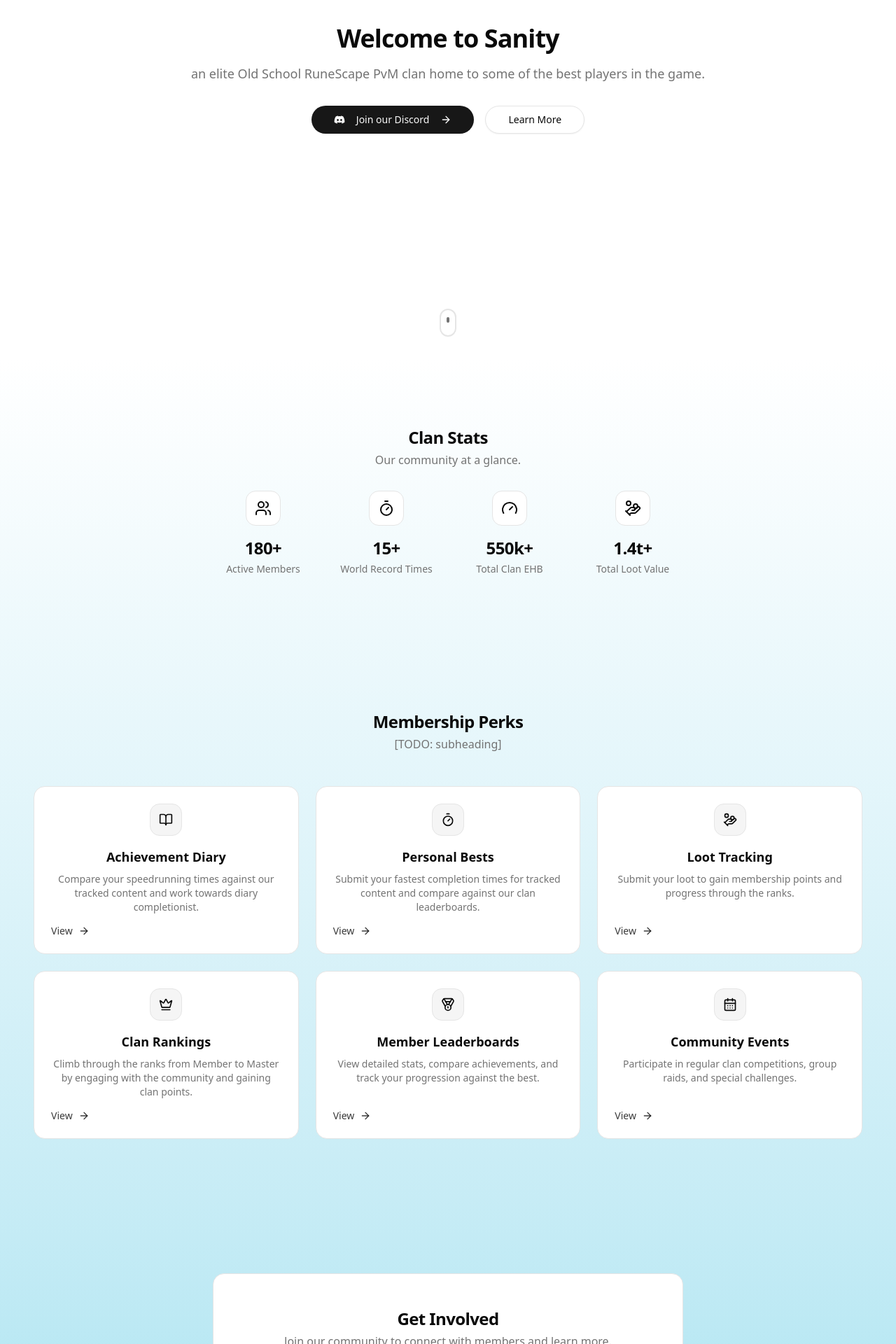
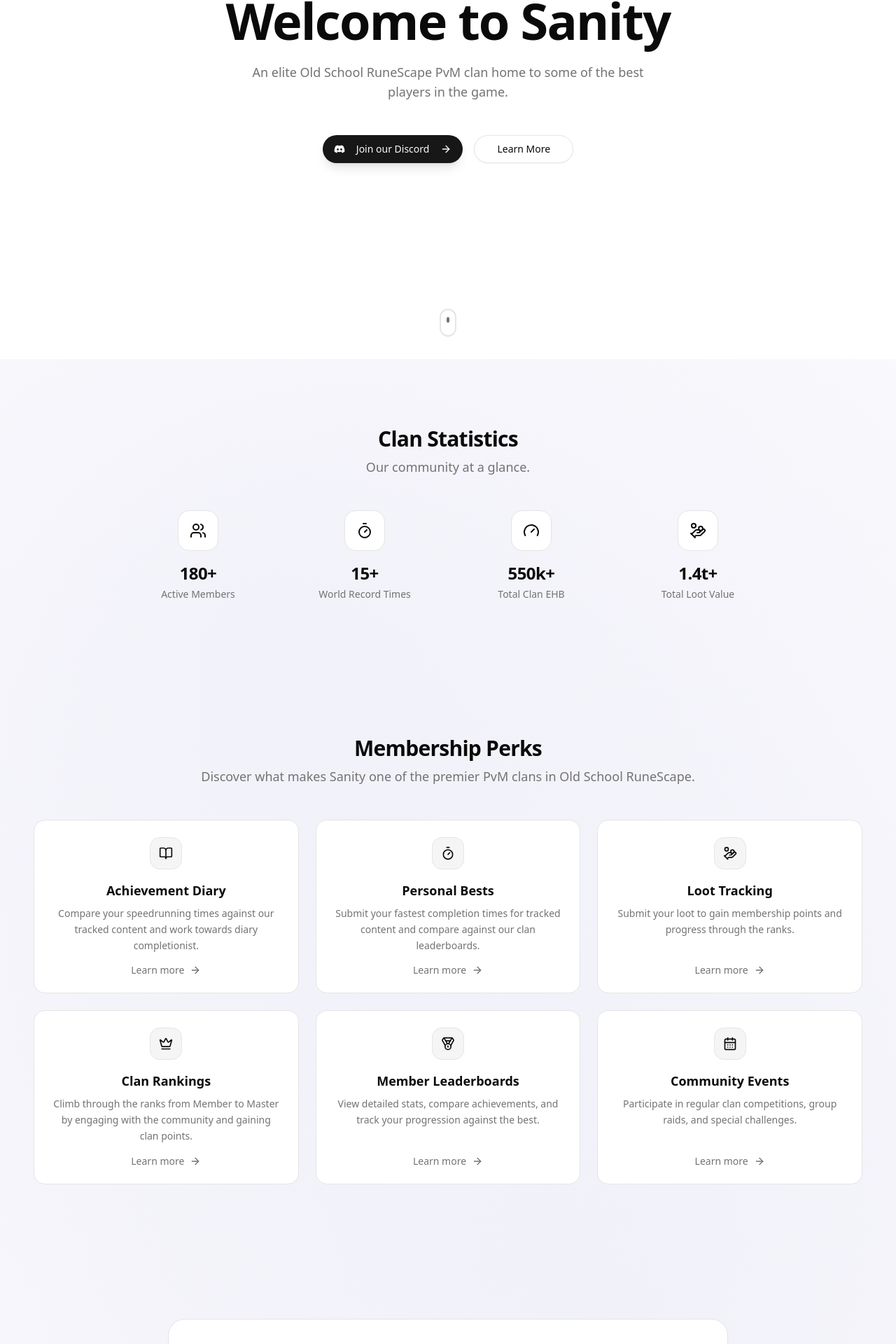
Before and after one commit to nednella/sanity, a React (Vite) app in the folder apps/web/: page / in a window 1280 px wide. Shown: the part 287-2207 px from the top of the page at 70% size. Built offline with nearby package versions, Linux system fonts and the light colour scheme; no server answers.

Commit message:
Refine landing page - 1st pass

```diff
--- a/apps/web/src/components/landing/background-gradient.tsx
+++ b/apps/web/src/components/landing/background-gradient.tsx
@@ -6,7 +6,11 @@ export function BackgroundGradient({ children, ...props }: Readonly<Props>) {
             className="relative"
             {...props}
         >
-            <div className="from-background absolute inset-0 z-[-1] bg-linear-to-b to-cyan-500/40" />
+            {/* Subtle gradient overlay */}
+            <div className="from-background via-background to-muted/10 absolute inset-0 z-[-1] bg-gradient-to-b" />
+            {/* Decorative gradient accents */}
+            <div className="absolute inset-0 z-[-1] bg-[radial-gradient(circle_at_30%_20%,rgba(120,119,198,0.08),transparent_100%)]" />
+            <div className="absolute inset-0 z-[-1] bg-[radial-gradient(circle_at_70%_80%,rgba(120,119,198,0.08),transparent_100%)]" />
             {children}
         </div>
     )
--- a/apps/web/src/components/landing/cta.tsx
+++ b/apps/web/src/components/landing/cta.tsx
@@ -1,3 +1,4 @@
+import { ArrowRight } from "lucide-react"
 import { motion } from "motion/react"
 
 import { DiscordLogo } from "@/components/logos/discord-logo"
@@ -9,22 +10,22 @@ import { Lead } from "@/lib/ui/components/typography/lead"
 
 export function Cta() {
     return (
-        <Container className="max-w-3xl pt-24 pb-48 text-center">
+        <Container className="max-w-4xl pt-24 pb-48 text-center">
             <motion.div
-                viewport={{ once: true }}
-                initial={{ opacity: 0 }}
-                whileInView={{ opacity: 1 }}
-                transition={{ duration: 1, delay: 0.1 }}
+                viewport={{ once: true, margin: "-100px" }}
+                initial={{ opacity: 0, y: 30 }}
+                whileInView={{ opacity: 1, y: 0 }}
+                transition={{ duration: 0.6, ease: "easeOut" }}
             >
-                <div className="bg-background hover:border-foreground/20 rounded-2xl border p-12">
-                    <H3 className="mb-1">Get Involved</H3>
-                    <Lead className="text-md mb-8">Join our community to connect with members and learn more.</Lead>
-                    <div className="flex flex-col justify-center gap-4 sm:flex-row">
+                <div className="bg-background hover:border-foreground/20 hover:shadow-lg rounded-3xl border p-12 transition-all duration-300 sm:p-16">
+                    <H3 className="mb-2 text-3xl">Think You're Ready to Join?</H3>
+                    <Lead className="text-lg mb-8">Join our community, connect with members and learn more.</Lead>
+                    <div className="flex flex-col items-center justify-center gap-4 sm:flex-row">
                         <Button
                             asChild
                             size="lg"
                             variant="custom"
-                            className="rounded-full bg-[#5865F2] px-8! text-white hover:opacity-90 md:w-fit"
+                            className="group w-full rounded-full bg-[#5865F2] px-8 shadow-lg text-white hover:bg-[#4752C4] hover:shadow-xl sm:w-auto"
                         >
                             <a
                                 href="https://discord.gg/sanity"
@@ -33,21 +34,23 @@ export function Cta() {
                             >
                                 <DiscordLogo className="mr-2 size-4 fill-white" />
                                 <span>Join our Discord</span>
+                                <ArrowRight className="ml-2 size-4 transition-transform group-hover:translate-x-1" />
                             </a>
                         </Button>
                         <Button
                             asChild
                             size="lg"
                             variant="outline"
-                            className="rounded-full px-8! transition-none hover:opacity-90 md:w-fit"
+                            className="group w-full rounded-full transition-none px-8 hover:bg-accent sm:w-auto"
                         >
                             <a
                                 href="https://twitter.com/sanityosrs"
                                 target="_blank"
                                 rel="noopener noreferrer"
                             >
-                                <TwitterLogo className="fill-text-foreground mr-2 size-4" />
+                                <TwitterLogo className="mr-2 size-4 fill-foreground" />
                                 <span>Follow us on X</span>
+                                <ArrowRight className="ml-2 size-4 transition-transform group-hover:translate-x-1" />
                             </a>
                         </Button>
                     </div>
--- a/apps/web/src/components/landing/hero.tsx
+++ b/apps/web/src/components/landing/hero.tsx
@@ -5,35 +5,54 @@ import { motion } from "motion/react"
 import { DiscordLogo } from "@/components/logos/discord-logo"
 import { Button } from "@/lib/ui/components/button"
 import { H1 } from "@/lib/ui/components/typography/h1"
-import { Lead } from "@/lib/ui/components/typography/lead"
+import { Muted } from "@/lib/ui/components/typography/muted"
 
 import { ScrollIndicator } from "./scroll-indicator"
 
 export function Hero() {
     return (
-        <section className="bg-background flex min-h-screen items-center justify-center">
+        <section className="bg-background relative flex min-h-screen items-center justify-center overflow-hidden">
+            <div className="container mx-auto px-4 text-center">
                 <motion.div
-                className="container mx-auto text-center"
-                initial={{ opacity: 0 }}
-                animate={{ opacity: 1 }}
-                transition={{ duration: 1, delay: 0.1 }}
+                    initial={{ opacity: 0, y: 20 }}
+                    animate={{ opacity: 1, y: 0 }}
+                    transition={{ duration: 0.8, ease: "easeOut" }}
                 >
-                <H1 className="mb-4">Welcome to Sanity</H1>
-                <Lead className="mb-8 px-4 text-lg">
-                    an elite Old School RuneScape PvM clan home to some of the best players in the game.
-                </Lead>
-                <div className="flex flex-col justify-center gap-4 px-4 sm:flex-row sm:items-center">
+                    <motion.div
+                        initial={{ opacity: 0, y: 20 }}
+                        animate={{ opacity: 1, y: 0 }}
+                        transition={{ duration: 0.8, delay: 0.1, ease: "easeOut" }}
+                    >
+                        <H1 className="mb-6 text-5xl sm:text-6xl md:text-7xl">Welcome to Sanity</H1>
+                    </motion.div>
+
+                    <motion.div
+                        initial={{ opacity: 0, y: 20 }}
+                        animate={{ opacity: 1, y: 0 }}
+                        transition={{ duration: 0.8, delay: 0.2, ease: "easeOut" }}
+                    >
+                        <Muted className="mx-auto mb-12 max-w-xl text-base sm:text-lg">
+                        An elite Old School RuneScape PvM clan home to some of the best players in the game.
+                        </Muted>
+                    </motion.div>
+
+                    <motion.div
+                        initial={{ opacity: 0, y: 20 }}
+                        animate={{ opacity: 1, y: 0 }}
+                        transition={{ duration: 0.8, delay: 0.3, ease: "easeOut" }}
+                        className="flex flex-col items-center justify-center gap-4 sm:flex-row"
+                    >
                         <Button
                             asChild
                             size="lg"
-                        className="group mx-auto w-full max-w-80 rounded-full px-8! transition-all sm:mx-0 sm:w-fit"
+                            className="group w-full max-w-xs rounded-full px-8 shadow-lg transition-all hover:shadow-xl sm:w-auto"
                         >
                             <a
                                 href="https://discord.gg/sanity"
                                 target="_blank"
                                 rel="noopener noreferrer"
                             >
-                            <DiscordLogo className="fill-primary-foreground mr-2 size-4" />
+                                <DiscordLogo className="mr-2 size-4 fill-primary-foreground" />
                                 <span>Join our Discord</span>
                                 <ArrowRight className="ml-2 size-4 transition-transform group-hover:translate-x-1" />
                             </a>
@@ -42,13 +61,15 @@ export function Hero() {
                             asChild
                             size="lg"
                             variant="outline"
-                        className="mx-auto w-full max-w-80 rounded-full px-8 sm:mx-0 sm:w-fit"
+                            className="w-full max-w-xs rounded-full px-8 transition-all hover:bg-accent sm:w-auto"
                         >
                             <Link to="/about">Learn More</Link>
                         </Button>
+                    </motion.div>
+                </motion.div>
+
+                <ScrollIndicator />
             </div>
-                <ScrollIndicator />
-            </motion.div>
         </section>
     )
 }
--- a/apps/web/src/components/landing/highlights.tsx
+++ b/apps/web/src/components/landing/highlights.tsx
@@ -59,35 +59,40 @@ const highlights: Highlight[] = [
 ]
 
 export function Highlights() {
-    // TODO: add subheading text
     return (
         <Container className="py-24 text-center">
             <motion.div
+                viewport={{ once: true, margin: "-100px" }}
+                initial={{ opacity: 0, y: 30 }}
+                whileInView={{ opacity: 1, y: 0 }}
+                transition={{ duration: 0.6, ease: "easeOut" }}
+            >
+                <H3 className="mb-2 text-3xl">Membership Perks</H3>
+                <Lead className="text-lg mb-12">Discover what makes Sanity one of the premier PvM clans in Old School RuneScape.</Lead>
+                <div className="grid gap-6 md:grid-cols-2 lg:grid-cols-3">
+                    {highlights.map((hl, index) => (
+                        <motion.div
+                            key={hl.title}
                             viewport={{ once: true }}
-                initial={{ opacity: 0 }}
-                whileInView={{ opacity: 1 }}
-                transition={{ duration: 1, delay: 0.1 }}
+                            initial={{ opacity: 0, y: 20 }}
+                            whileInView={{ opacity: 1, y: 0 }}
+                            transition={{ duration: 0.5, delay: index * 0.1 }}
                         >
-                <H3 className="mb-1">Membership Perks</H3>
-                <Lead className="text-md mb-12">[TODO: subheading]</Lead>
-                <div className="grid gap-4 md:grid-cols-2 md:gap-6 lg:grid-cols-3">
-                    {highlights.map((hl) => (
                             <Link
-                            key={hl.title}
                                 to={hl.to}
-                            className="group bg-background hover:border-foreground/20 mx-auto flex max-w-md flex-col
-                                rounded-2xl border p-6 transition-all"
+                                className="group bg-background hover:border-foreground/20 hover:shadow-lg mx-auto flex h-full max-w-md flex-col rounded-2xl border p-6 transition-all duration-300"
                             >
-                            <div className="bg-accent mb-4 inline-flex self-center rounded-xl border p-3">
-                                <hl.icon className="text-foreground size-5" />
+                                <div className="bg-accent hover:bg-accent/80 mb-4 inline-flex self-center rounded-xl border p-3 transition-colors">
+                                    <hl.icon className="text-foreground size-5 transition-transform group-hover:scale-110" />
                                 </div>
                                 <Large className="mb-2">{hl.title}</Large>
-                            <Muted className="mb-4">{hl.description}</Muted>
-                            <div className="text-foreground/80 group-hover:text-foreground mt-auto flex items-center">
-                                <Small>View</Small>
+                                <Muted className="mb-4 text-sm leading-relaxed">{hl.description}</Muted>
+                                <div className="text-muted-foreground group-hover:text-foreground mt-auto flex items-center justify-center transition-colors">
+                                    <Small className="font-medium">Learn more</Small>
                                     <ArrowRight className="ml-2 size-4 transition-transform group-hover:translate-x-1" />
                                 </div>
                             </Link>
+                        </motion.div>
                     ))}
                 </div>
             </motion.div>
--- a/apps/web/src/components/landing/stats.tsx
+++ b/apps/web/src/components/landing/stats.tsx
@@ -21,30 +21,33 @@ const stats: Stat[] = [
 
 export function Stats() {
     return (
-        <Container className="max-w-3xl py-24 text-center">
+        <Container className="max-w-5xl py-24 text-center">
             <motion.div
-                viewport={{ once: true }}
-                initial={{ opacity: 0 }}
-                whileInView={{ opacity: 1 }}
-                transition={{ duration: 1, delay: 0.1 }}
+                viewport={{ once: true, margin: "-100px" }}
+                initial={{ opacity: 0, y: 30 }}
+                whileInView={{ opacity: 1, y: 0 }}
+                transition={{ duration: 0.6, ease: "easeOut" }}
             >
-                <H3 className="mb-1">Clan Stats</H3>
-                <Lead className="text-md mb-8">Our community at a glance.</Lead>
-                <div className="grid grid-cols-2 gap-8 md:grid-cols-4">
-                    {stats.map((stat) => (
-                        <div
+                <H3 className="mb-2 text-3xl">Clan Statistics</H3>
+                <Lead className="mb-12 text-lg">
+                    Our community at a glance.
+                </Lead>
+                <div className="grid grid-cols-2 gap-6 md:grid-cols-4">
+                    {stats.map((stat, index) => (
+                        <motion.div
                             key={stat.label}
+                            viewport={{ once: true }}
+                            initial={{ opacity: 0, y: 20 }}
+                            whileInView={{ opacity: 1, y: 0 }}
+                            transition={{ duration: 0.5, delay: index * 0.1 }}
                             className="group"
                         >
-                            <div
-                                className="bg-background group-hover:border-foreground/20 mb-4 inline-flex rounded-xl
-                                    border p-3 transition-all"
-                            >
-                                <stat.icon className="text-foreground size-6" />
+                            <div className="bg-background hover:border-foreground/30 hover:shadow-md mb-4 inline-flex rounded-2xl border p-4 transition-all duration-300">
+                                <stat.icon className="text-foreground size-6 transition-transform group-hover:scale-110" />
                             </div>
                             <H3 className="mb-1">{stat.value}</H3>
                             <Muted>{stat.label}</Muted>
-                        </div>
+                        </motion.div>
                     ))}
                 </div>
             </motion.div>
```
Lines whose indentation alone changed are shown as unchanged.
